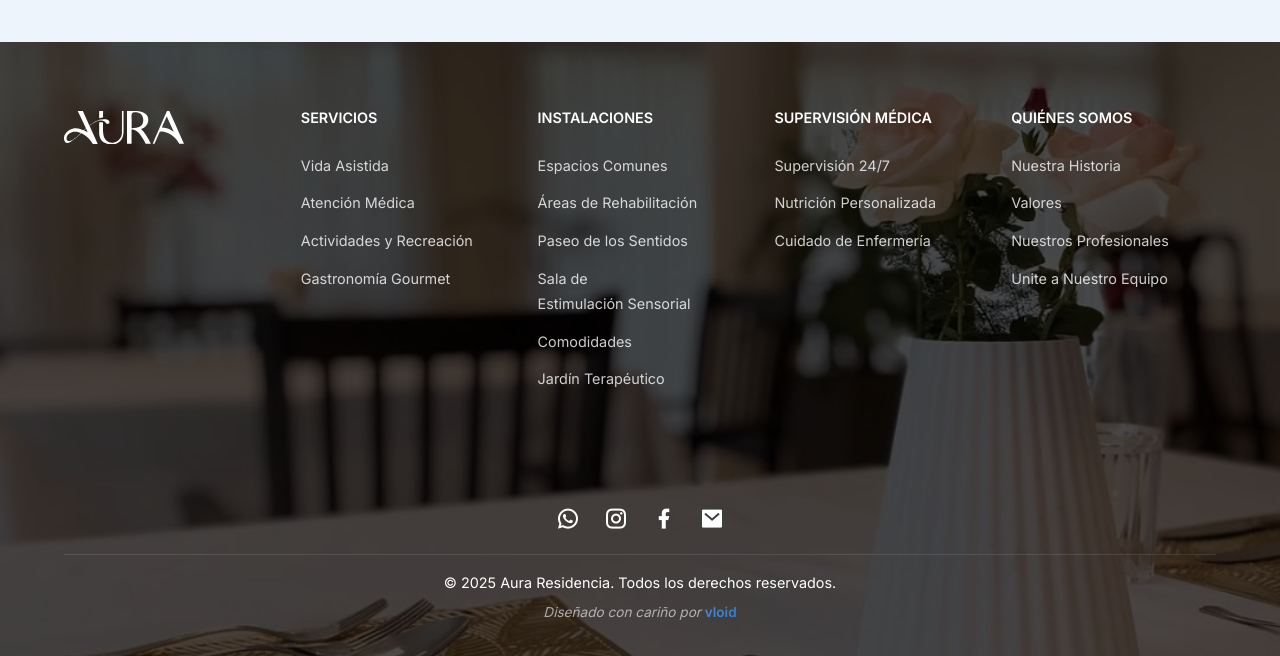
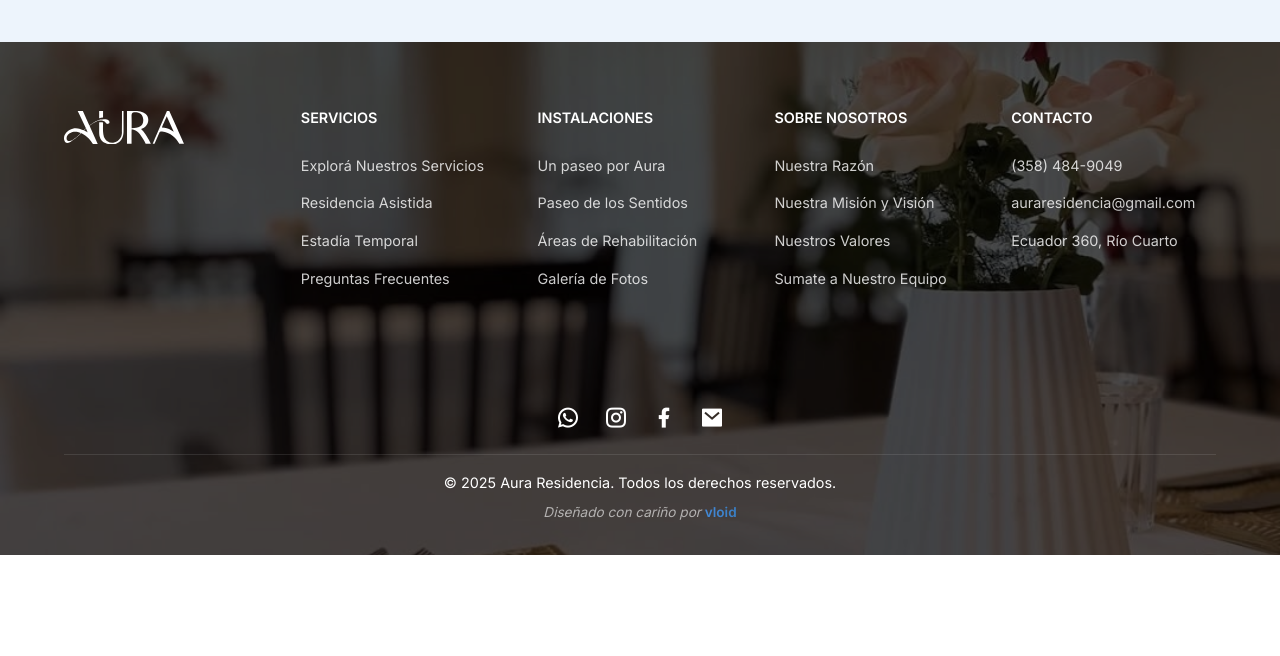
Before and after one commit to nico-valero/aura-residencia, a plain HTML site: page index.html in a window 1280 px wide. Shown: the part 4616-5272 px from the top of the page. After the commit the page ends 5171 px from the top, so only its background shows below. Drawn offline with Linux system fonts and the light colour scheme.

Commit message:
Footer update

```diff
--- a/index.html
+++ b/index.html
@@ -367,41 +367,39 @@
                 <div class="footer-section">
                     <h4>SERVICIOS</h4>
                     <ul>
-                        <li><a href="index.html#services">Vida Asistida</a></li>
-                        <li><a href="index.html#services">Atención Médica</a></li>
-                        <li><a href="index.html#services">Actividades y Recreación</a></li>
-                        <li><a href="index.html#services">Gastronomía Gourmet</a></li>
+                        <li><a href="index.html#services">Explorá Nuestros Servicios</a></li>
+                        <li><a href="index.html#services">Residencia Asistida</a></li>
+                        <li><a href="index.html#services">Estadía Temporal</a></li>
+                        <li><a href="index.html#services">Preguntas Frecuentes</a></li>
                     </ul>
                 </div>
 
                 <div class="footer-section">
                     <h4>INSTALACIONES</h4>
                     <ul>
-                        <li><a href="index.html#services">Espacios Comunes</a></li>
+                        <li><a href="index.html#services">Un paseo por Aura</a></li>
+                        <li><a href="index.html#services">Paseo de los Sentidos</a></li>
                         <li><a href="index.html#services">Áreas de Rehabilitación</a></li>
-                        <li><a href="index.html#services">Paseo de los Sentidos</a></li>
-                        <li><a href="index.html#services">Sala de Estimulación Sensorial</a></li>
-                        <li><a href="index.html#services">Comodidades</a></li>
-                        <li><a href="index.html#services">Jardín Terapéutico</a></li>
+                        <li><a href="index.html#services">Galería de Fotos</a></li>
                     </ul>
                 </div>
 
                 <div class="footer-section">
-                    <h4>SUPERVISIÓN MÉDICA</h4>
+                    <h4>SOBRE NOSOTROS</h4>
                     <ul>
-                        <li><a href="index.html#services">Supervisión 24/7</a></li>
-                        <li><a href="index.html#services">Nutrición Personalizada</a></li>
-                        <li><a href="index.html#services">Cuidado de Enfermería</a></li>
+                        <li><a href="about.html">Nuestra Razón</a></li>
+                        <li><a href="about.html#values">Nuestra Misión y Visión</a></li>
+                        <li><a href="about.html#team">Nuestros Valores</a></li>
+                        <li><a href="about.html#join">Sumate a Nuestro Equipo</a></li>
                     </ul>
                 </div>
 
                 <div class="footer-section">
-                    <h4>QUIÉNES SOMOS</h4>
+                    <h4>CONTACTO</h4>
                     <ul>
-                        <li><a href="about.html">Nuestra Historia</a></li>
-                        <li><a href="about.html#values">Valores</a></li>
-                        <li><a href="about.html#team">Nuestros Profesionales</a></li>
-                        <li><a href="about.html#join">Unite a Nuestro Equipo</a></li>
+                        <li><a href="https://wa.me/543584849049">(358) 484-9049</a></li>
+                        <li><a href="mailto:auraresidencia@gmail.com">auraresidencia@gmail.com</a></li>
+                        <li><a href="https://maps.app.goo.gl/E53dhMTbZUNJShVS9">Ecuador 360, Río Cuarto</a></li>
                     </ul>
                 </div>
             </div>
@@ -410,7 +408,7 @@
                 <a href="https://wa.me/543584849049" target="_blank" rel="noopener noreferrer" aria-label="WhatsApp"><i class="ri-whatsapp-line"></i></a>
                 <a href="https://www.instagram.com/aura.residencia/" target="_blank" rel="noopener noreferrer" aria-label="Instagram"><i class="ri-instagram-line"></i></a>
                 <a href="https://www.facebook.com/people/Aura-Residencia-Asistida-para-adultos-mayores/61566771782979/" target="_blank" rel="noopener noreferrer" aria-label="Facebook"><i class="ri-facebook-fill"></i></a>
-                <a href="#" target="_blank" rel="noopener noreferrer" aria-label="Email"><i class="ri-mail-fill"></i></a>
+                <a href="mailto:auraresidencia@gmail.com" target="_blank" rel="noopener noreferrer" aria-label="Email"><i class="ri-mail-fill"></i></a>
             </div>
 
             <div class="footer-bottom">
```
